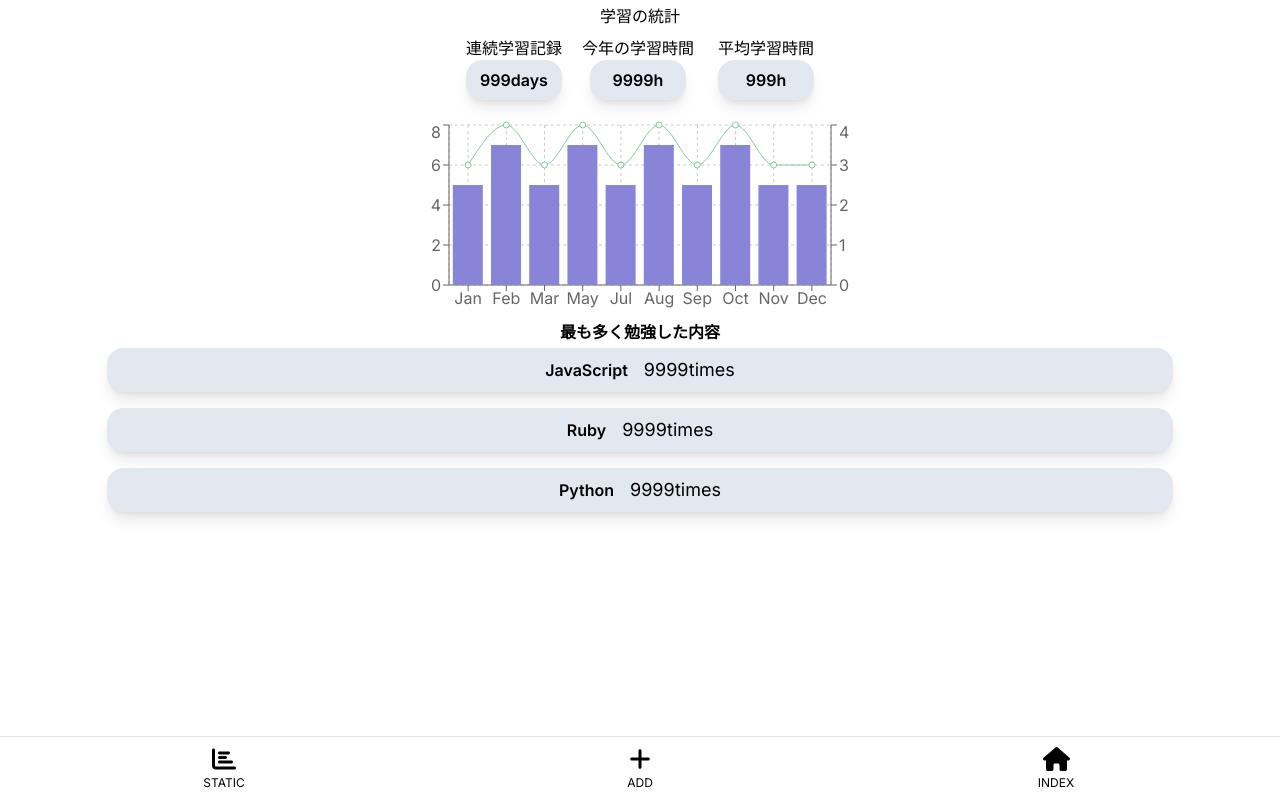
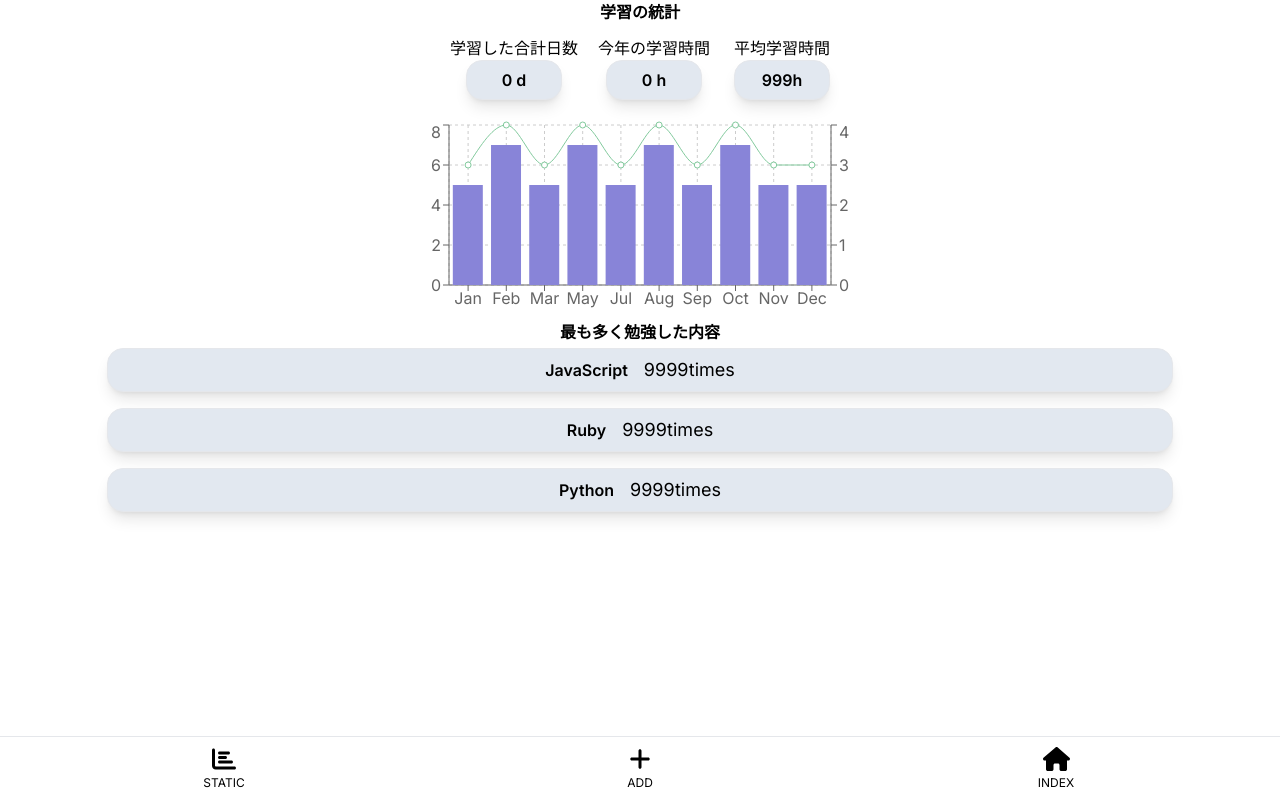
Before and after one commit to hiroyuki9614/study_memo, a Next.js app: page /statics in a window 1280 px wide. Built offline with nearby package versions, Linux system fonts and the light colour scheme; no server answers; the database is empty.

Commit message:
カテゴリー追加

```diff
--- a/src/app/statics/page.tsx
+++ b/src/app/statics/page.tsx
@@ -5,25 +5,41 @@ import { ComposedChart, Bar, Line, XAxis, YAxis, CartesianGrid, Tooltip, Legend,
 const Statics = () => {
 	const [allStudiesData, setAllStudiesData] = useState([]);
 	useEffect(() => {
-		const getStudiesDataThisYear = async () => {
-			const now = new Date();
-			const year = now.getFullYear();
-			const startDate = year + '-01-01';
-			const endDate = year + '-12-31';
-			console.log(startDate);
+		const getStudiesData = async () => {
 			try {
-				const response = await fetch(`http://localhost:3000/api/studies-memo-monthly?startDate=${startDate}&endDate=${endDate}`, { cache: 'no-store' });
+				const response = await fetch(`http://localhost:3000/api/studies-memo`, { cache: 'no-store' });
 				const jsonData = await response.json();
-				const StudiesDataThisYear = jsonData.studies_memo;
-				setAllStudiesData(StudiesDataThisYear);
+				const StudiesData = jsonData.studies_memo;
+				setAllStudiesData(StudiesData);
 			} catch (err) {
 				console.error(err);
 				setAllStudiesData([]);
 			}
 		};
 
-		getStudiesDataThisYear();
+		getStudiesData();
 	}, []);
+	console.log({ allStudiesData });
+
+	// durationの合計を計算
+	const totalDuration = allStudiesData.reduce((sum, item) => sum + item.duration, 0);
+
+	console.log(totalDuration); // 総学習時間（時間単位）
+
+	const totalStudyDays = () => {
+		// 日付のみを抽出し、重複を除去
+		const uniqueDates = new Set(allStudiesData.map((item) => item.study_date.split('T')[0]));
+
+		// 重複を除いた日付の数をカウント
+		return uniqueDates.size;
+	};
+
+	const totalDays = totalStudyDays();
+	// console.log(`合計学習日数: ${totalDays}日`);
+	// 日付の重複削除
+	// const sortedDates = [...new Set(dates.map(d => d.toDateString()))]
+	// .map(d => new Date(d))
+	// .sort((a, b) => b - a);
 
 	const data = [
 		{ date: 'Jan', totalHours: 5, averageHours: 3 },
@@ -39,15 +55,15 @@ const Statics = () => {
 	];
 	return (
 		<main className='flex justify-center flex-col'>
-			<h1 className='text-center mt-1'>学習の統計</h1>
+			<h1 className='font-bold text-center mb-1'>学習の統計</h1>
 			<article className='flex justify-center mt-2'>
 				<div className='mr-3 flex flex-col justify-center items-center'>
-					<p className='text-center'>連続学習記録</p>
-					<p className='text-center font-semibold border rounded-2xl bg-slate-200 shadow-lg w-24 h-10 flex items-center justify-center'>999days</p>
+					<p className='text-center'>学習した合計日数</p>
+					<p className='text-center font-semibold border rounded-2xl bg-slate-200 shadow-lg w-24 h-10 flex items-center justify-center'>{totalDays} d</p>
 				</div>
 				<div className='mr-3 ml-2 flex flex-col justify-center items-center'>
 					<p className='text-center'>今年の学習時間</p>
-					<p className='text-center font-semibold border rounded-2xl bg-slate-200 shadow-lg w-24 h-10 flex items-center justify-center'>9999h</p>
+					<p className='text-center font-semibold border rounded-2xl bg-slate-200 shadow-lg w-24 h-10 flex items-center justify-center'>{totalDuration} h</p>
 				</div>
 				<div className='ml-3 flex flex-col justify-center items-center'>
 					<p className='text-center'>平均学習時間</p>
--- a/tsconfig.json
+++ b/tsconfig.json
@@ -1,5 +1,6 @@
 {
   "compilerOptions": {
+    "target": "es2021",
     "lib": ["dom", "dom.iterable", "esnext"],
     "allowJs": true,
     "skipLibCheck": true,
```
